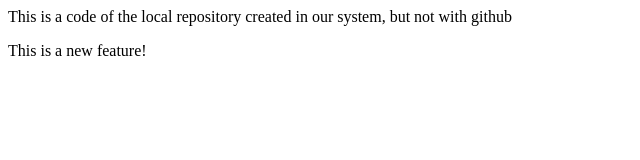
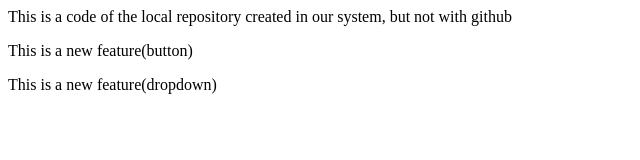
Before and after one commit to somil23/localrepo, a plain HTML site: page index.html in a window 1280 px wide. Shown: the whole page, without its empty margins (0-640 px from the left). Drawn offline with Linux system fonts and the light colour scheme.

Commit message:
The feature has been resolved

```diff
--- a/index.html
+++ b/index.html
@@ -2,4 +2,5 @@
   This is a code of the local repository created in our system, but not with
   github
 </p>
-<p>This is a new feature!</p>
+<p>This is a new feature(button)</p>
+<p>This is a new feature(dropdown)</p>
```
